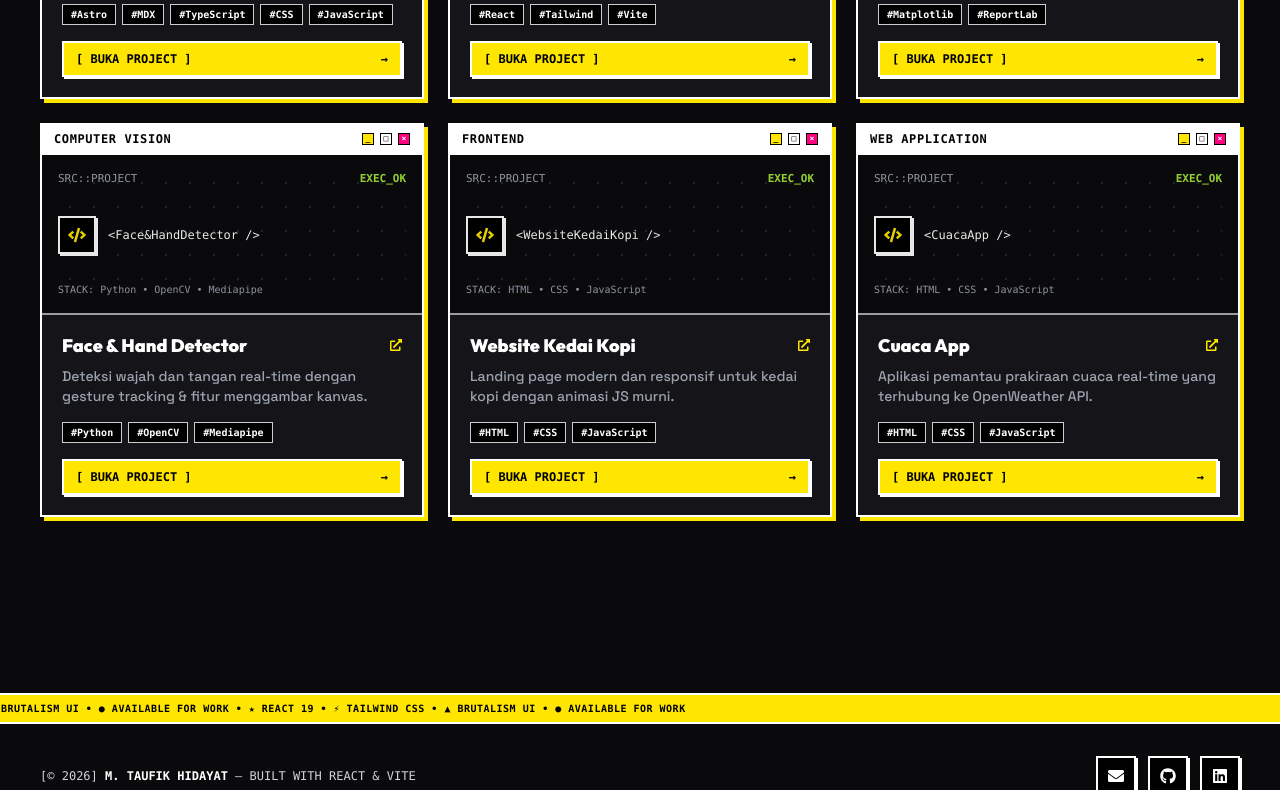
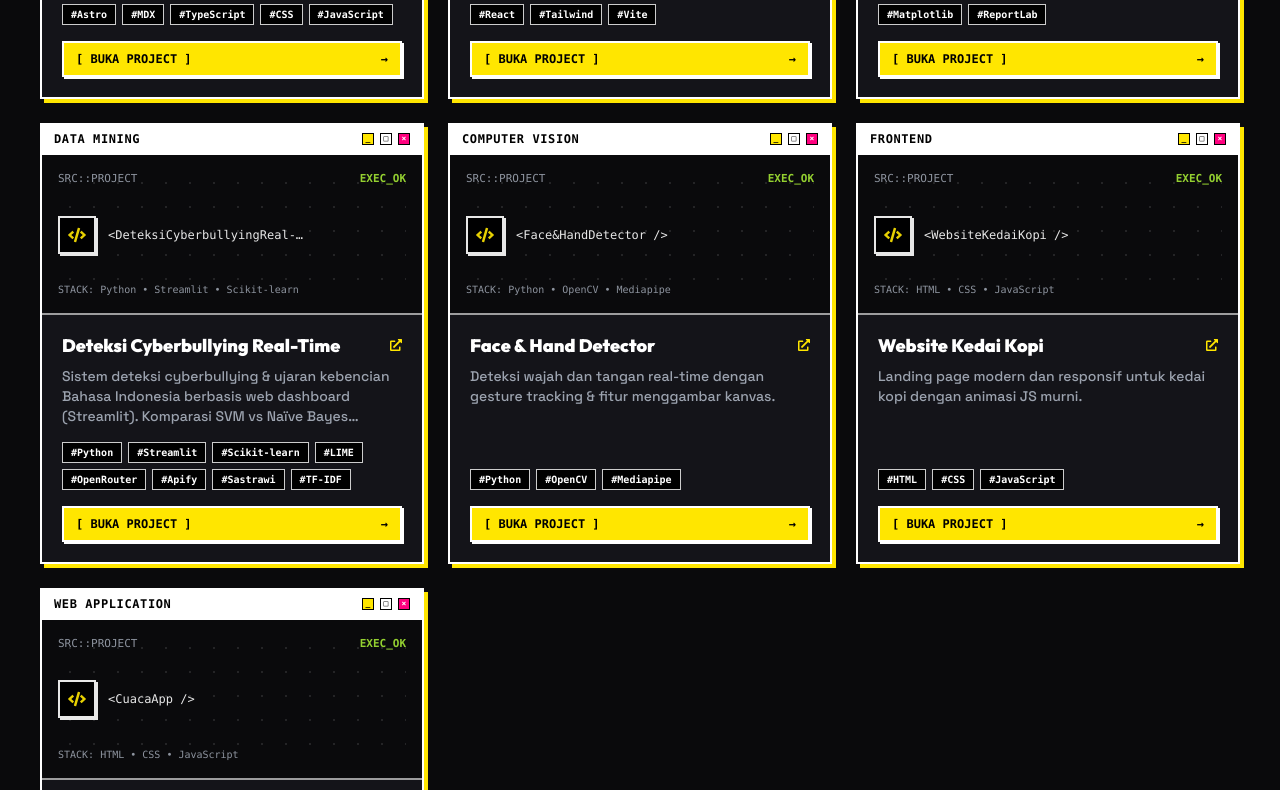
Before and after one commit to Taufikh1dayat/web-portofolio, a React (Vite) app: page /projects in a window 1280 px wide. Shown: the part 1130-1920 px from the top of the page. Built offline with nearby package versions, Linux system fonts and the light colour scheme.

Commit message:
menambah project dan memperbaiki tampilan about bagian skill

```diff
--- a/src/pages/About.jsx
+++ b/src/pages/About.jsx
@@ -18,8 +18,8 @@ const skills = [
   { name: "Tailwind CSS", level: 85 },
   { name: "Artificial Intelligence", level: 80 },
   { name: "Python", level: 75 },
-  { name: "Git & GitHub", level: 75 },
-  { name: "Astro", level: 70 },
+  { name: "Git & GitHub", level: 80 },
+  { name: "Machine Learning", level: 70 },
 ];
 
 const highlights = [
--- a/src/pages/Projects.jsx
+++ b/src/pages/Projects.jsx
@@ -52,6 +52,14 @@ const projects = [
     image: null,
   },
   {
+    title: "Deteksi Cyberbullying Real-Time",
+    description: "Sistem deteksi cyberbullying & ujaran kebencian Bahasa Indonesia berbasis web dashboard (Streamlit). Komparasi SVM vs Naïve Bayes dengan XAI (LIME), narasi forensik otomatis via LLM (OpenRouter), scraping multi-platform (Twitter/X & TikTok via Apify), dan 3-tier dynamic disk cache.",
+    category: "Data Mining",
+    tech: ["Python", "Streamlit", "Scikit-learn", "LIME", "OpenRouter", "Apify", "Sastrawi", "TF-IDF"],
+    link: "https://github.com/Taufikh1dayat/deteksi-cyberbullying",
+    image: null,
+  },
+  {
     title: "Face & Hand Detector",
     description: "Deteksi wajah dan tangan real-time dengan gesture tracking & fitur menggambar kanvas.",
     category: "Computer Vision",
@@ -102,9 +110,16 @@ const techColors = {
   "JavaScript": "from-yellow-400 to-amber-500",
   "Chart.js": "from-rose-500 to-amber-500",
   "Git": "from-red-500 to-orange-600",
+  "Streamlit": "from-red-500 to-pink-600",
+  "Scikit-learn": "from-orange-400 to-amber-600",
+  "LIME": "from-lime-400 to-emerald-600",
+  "OpenRouter": "from-purple-500 to-indigo-600",
+  "Apify": "from-green-500 to-teal-600",
+  "Sastrawi": "from-blue-400 to-cyan-600",
+  "TF-IDF": "from-violet-400 to-purple-600",
 };
 
-const categories = ["Semua", "Web Application", "AI & Desktop", "Computer Vision", "Frontend"];
+const categories = ["Semua", "Web Application", "Data Mining", "AI & Desktop", "Computer Vision", "Frontend"];
 
 export default function Projects() {
   const [titleRef, titleVis] = useInView();
@@ -130,7 +145,7 @@ export default function Projects() {
             // ARCHIVE: SELECTED WORKS
           </div>
           <h2 className="font-heading text-3xl sm:text-4xl md:text-5xl font-black uppercase tracking-tight text-white">
-            PROJECTS &amp; KARYA
+            PROJECTS & KARYA
           </h2>
           <p className="text-muted mt-2 font-mono text-xs sm:text-sm max-w-xl">
             [SYS_QUERY::RETURN_ALL] Kumpulan aplikasi web full-stack, AI desktop, dan computer vision.
```
Also changed, not shown: src/components/NavbarRoot.jsx (line endings or trailing spaces).
